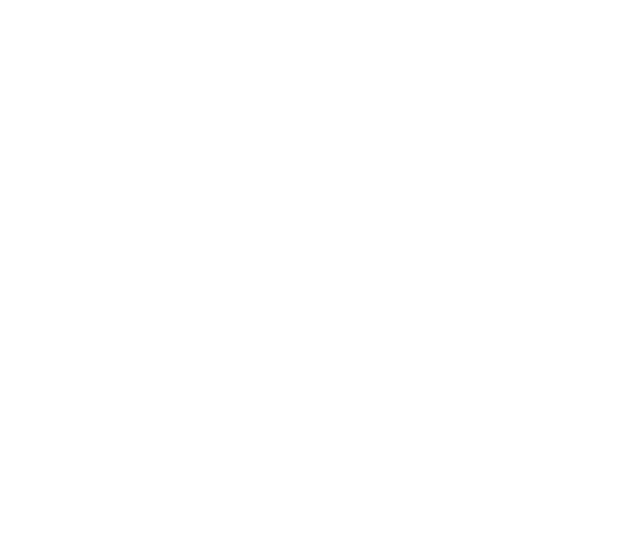
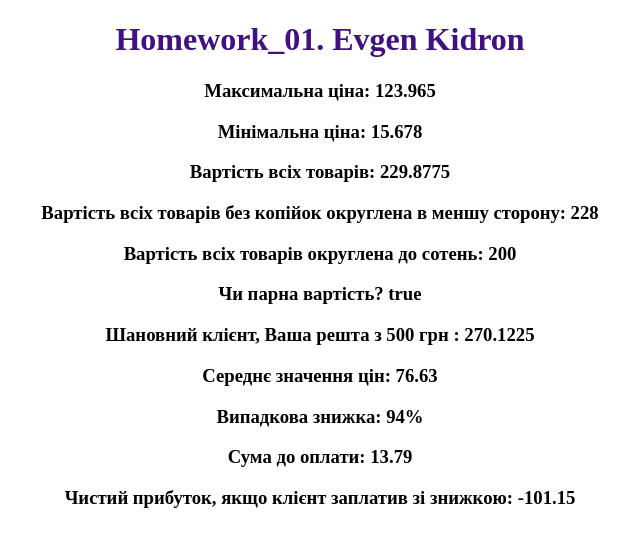
Before and after one commit to Kudex/cursor-education, a plain HTML site: page hm_01/index.html in a window 1280 px wide. Shown: the whole page, without its empty margins (320-960 px from the left). Drawn offline with Linux system fonts and the light colour scheme.

Commit message:
third commit

```diff
--- a/hm_01/index.html
+++ b/hm_01/index.html
@@ -7,6 +7,23 @@
     <title>Document</title>
   </head>
   <body>
+<div style="text-align:center">
+  <h1 style="color:rgb(65, 16, 130)">Homework_01. Evgen Kidron</h1>
+
+  <h3 class="max"></h3>
+  <h3 class="min"></h3>
+  <h3 class="sum"></h3>
+  <h3 class="sumRoundUp"></h3>
+  <h3 class="sumRoundUpToHundreds"></h3>
+  <h3 class="bool"></h3>
+  <h3 class="change"></h3>
+  <h3 class="sumAverage"></h3>
+  <h3 class="percent"></h3>
+  <h3 class="discont"></h3>
+  <h3 class="profit"></h3>
+</div>
+
+
     <script src="./js/script.js"></script>
   </body>
   </html>
--- a/hm_01/js/script.js
+++ b/hm_01/js/script.js
@@ -2,8 +2,10 @@ const sven = 15.678;
 const jbl = 90.2345;
 const tannoy = 123.965;
 
-console.log("Максимальна ціна:", Math.max(sven, jbl, tannoy));
-console.log("Мінімальна ціна:", Math.min(sven, jbl, tannoy));
+const maxNum = Math.max(sven, jbl, tannoy);
+const minNum = Math.min(sven, jbl, tannoy);
+console.log("Максимальна ціна:", maxNum);
+console.log("Мінімальна ціна:", minNum);
 
 const sum = sven + jbl + tannoy;
 console.log("Вартість всіх товарів:", sum);
@@ -11,34 +13,70 @@ console.log("Вартість всіх товарів:", sum);
 const svenTrunc = Math.trunc(sven);
 const jblTrunc = Math.trunc(jbl);
 const tannoyTrunc = Math.trunc(tannoy);
+const sumTrunced = Math.floor(svenTrunc + jblTrunc + tannoyTrunc);
+
 console.log(
-  `Вартість всіх товарів без копійок округлена в меншу сторону: ${Math.floor(
-    svenTrunc + jblTrunc + tannoyTrunc
-  )}  `
+  "Вартість всіх товарів без копійок округлена в меншу сторону:",
+  sumTrunced
 );
 
 let sumFixedToHundreds = (sum / 1000).toFixed(3);
 sumFixedToHundreds = parseFloat(sumFixedToHundreds).toFixed(1) * 1000;
 console.log("Вартість всіх товарів округлена до сотень", sumFixedToHundreds);
 
-const sumFloor = Math.floor(sum);
+const sumFloor = Math.floor(sumTrunced);
 let isEven = Boolean;
 isEven = sumFloor % 2 === 0 ? (isEven = true) : (isEven = false);
+
 console.log("Чи парна вартість?", isEven);
 
 const change = 500 - sum;
-console.log("Шановний клієнт, Ваша решта:", change);
+console.log("Шановний клієнт, Ваша решта з 500 грн :", change);
 
-const middlePrice = (sven + jbl + tannoy) / 3;
-console.log("Середнє значення:", middlePrice.toFixed(2));
+let middlePrice = ((sven + jbl + tannoy) / 3).toFixed(2);
+console.log("Середнє значення цін:", middlePrice);
 
 const discountGenerator = Math.floor(Math.random() * (100 - 0 + 1) + 0);
+console.log("Випадкова знижка", discountGenerator + "%");
+
 const discountAmount = (sum * discountGenerator) / 100;
-console.log(
-  `Сума знижки: ${discountAmount.toFixed(2)} (${discountGenerator}%)`
-);
-const discountedAmount = sum - (sum * discountGenerator) / 100;
-console.log("Сума зі знижкою:", discountedAmount.toFixed(2));
+const discountedAmount = (sum - (sum * discountGenerator) / 100).toFixed(2);
+console.log("Сума до оплати:", discountedAmount);
 
-const profit = sum / 2 - discountAmount;
-console.log("Профіт:", profit.toFixed(2));
+const profit = (sum / 2 - discountAmount).toFixed(2);
+console.log("Чистий прибуток, якщо клієнт заплатив зі знижкою:", profit);
+
+///////////////////////////ADVANCED//////////////////////////////////
+
+const max = document.querySelector(".max");
+max.innerHTML = `Максимальна ціна: ${maxNum}`;
+
+const min = document.querySelector(".min");
+min.innerHTML = `Мінімальна ціна: ${minNum}`;
+
+const sumToPay = document.querySelector(".sum");
+sumToPay.innerHTML = ` Вартість всіх товарів: ${sum}`;
+
+const sumRoundUp = document.querySelector(".sumRoundUp");
+sumRoundUp.innerHTML = `Вартість всіх товарів без копійок округлена в меншу сторону: ${sumTrunced}`;
+
+const sumRoundUpToHundreds = document.querySelector(".sumRoundUpToHundreds");
+sumRoundUpToHundreds.innerHTML = `Вартість всіх товарів округлена до сотень: ${sumFixedToHundreds}`;
+
+const bool = document.querySelector(".bool");
+bool.innerHTML = `Чи парна вартість? ${isEven}`;
+
+const changeTo = document.querySelector(".change");
+changeTo.innerHTML = `Шановний клієнт, Ваша решта з 500 грн : ${change}`;
+
+const sumAverage = document.querySelector(".sumAverage");
+sumAverage.innerHTML = `Середнє значення цін: ${middlePrice}`;
+
+const percent = document.querySelector(".percent");
+percent.innerHTML = `Випадкова знижка: ${discountGenerator}%`;
+
+const discont = document.querySelector(".discont");
+discont.innerHTML = `Сума до оплати: ${discountedAmount}`;
+
+const profitOf = document.querySelector(".profit");
+profitOf.innerHTML = `Чистий прибуток, якщо клієнт заплатив зі знижкою: ${profit}`;
```
